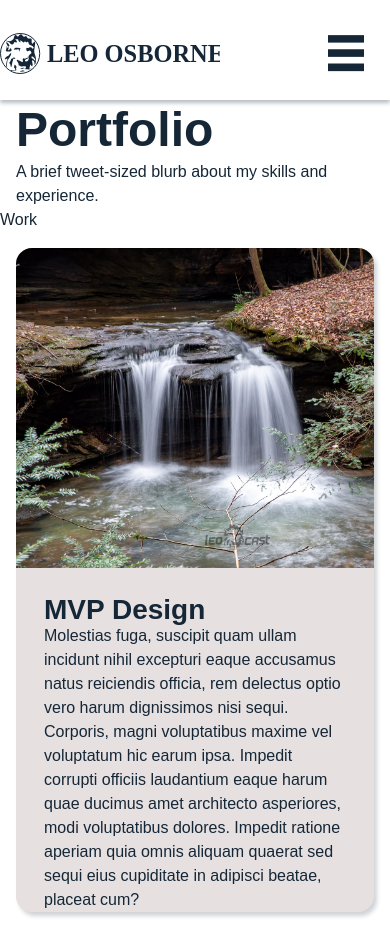
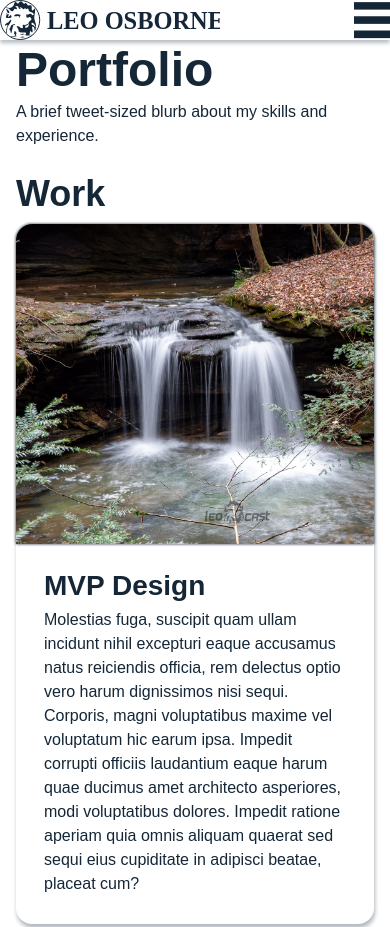
Before and after one commit to leoosborne/Portfolio, a plain HTML site: page mobile.html in a window 390 px wide. Shown: the top 927 px of the page. Drawn offline with Linux system fonts and the light colour scheme.

Commit message:
updated  mobile | may abandon sticky

```diff
--- a/mobile.html
+++ b/mobile.html
@@ -11,20 +11,19 @@
         font-family: "Plus Jakarta Sans", sans-serif;
         color: hsl(208, 45%, 15%);
         }
-
+        /****************
+        Top Navbar
+        ****************/
         nav {
         position: sticky;
         width: 100%;
         background-color: rgb(255, 255, 255);
-        padding-right: 1rem;
         }
 
         .navbar {
             display: flex;
             justify-content: space-between;
             align-items: center;
-            padding-top: 0.625rem;
-            padding-bottom: 0.2rem;
             box-shadow: 0 3px 4px 0 rgba(21, 39, 55, 0.3);
         }
 
@@ -32,12 +31,10 @@
             display: flex;
             flex-direction: row;
             align-items: flex-start;
-            /*padding-left: 1rem;
-            padding-bottom: .188rem;*/
         }
 
         .logo img {
-            width: 219.615px;
+            width: 13.75rem;
         }
 
         .nav-links {
@@ -45,11 +42,9 @@
             display: flex;
             flex-direction: row;
             justify-content: flex-end;
-            padding-right: .625rem;
         }
 
         .nav-item a {
-            padding: .625rem;
             text-decoration: none;
             color: #152737;
             font-size: 1.125rem;
@@ -67,21 +62,28 @@
             color: darkgreen;
         }
 
-        .hamburger {
-            height: 2.25rem;
-            padding-bottom: 1rem;
-        }
+        /****************
+        Typography
+        ****************/
 
         .heading > h1,
+        .heading > h2,
         .heading > p {
             padding-left: 1rem;
         }
 
-        .heading > h1 {
+        .heading > h1,
+        .heading > h2 {
             font-style: normal;
             font-weight: 600;
             font-size: 3rem;
             line-height: 3.75rem;
+        }
+
+        .heading > h2 {
+            font-size: 2.25rem;
+            padding-top: 1rem;
+            line-height: auto;
         }
 
         /****************
@@ -89,10 +91,10 @@
         ****************/
 
         .case-study {
-            margin: 1rem;
-            background-color: rgb(230, 224, 224);
+            margin: 0 1rem 1.5rem;
+            background-color: hsl(0, 0%, 100%);
             border-radius: 1rem;
-            box-shadow: 3px 4px 4px #15273733;
+            box-shadow: 1px 4px 4px hsl(208, 45%, 15%, .33);
         }
 
         .case-study img {
@@ -101,50 +103,21 @@
             height: 20rem;
             object-fit: cover;
             object-position: 35%;
-            background-color: rgb(230, 224, 224);
+            background-color: hsl(0, 0%, 100%);
+            filter: drop-shadow(0.5px 0px 1.5px hsl(208, 45%, 15%));
         }
 
         .case-study h3 {
-            padding: 1.75rem 0 0 1.75rem;
+            padding: 1.75rem 0 .5rem 1.75rem;
             font-size: 1.75rem;
             line-height: 1.75rem;
             font-weight: 600;
         }
 
         .case-study p {
-            padding: 0 1.75rem;
-        }
-/*
-        .case-study {
-            --w: 450px
-            --c: (100vw - var(--w));
-
-            max-width: 500px;
-            background: #fff;
-            margin: 10px auto;
-            border-radius: 10px;
-            overflow: hidden;
-            padding: 0 20px 0 clamp(20px,var(--c)*1000, 180px);
-            box-sizing: border-box;
-            box-shadow: 1px 2px 5px #0005;
-            position: relative;
+            padding: 0 1.75rem 1.75rem;
         }
 
-        .case-study img {
-            position:absolute;
-            top:clamp(0px,var(--c)*-1000,10px);
-            left:clamp(0px,var(--c)*-1000,20px);
-            width:clamp(50px,var(--c)*1000,150px);
-            height:clamp(50px,var(--c)*1000,100%);
-            border-radius:clamp(0px,var(--c)*-1000,50px);
-            object-fit:cover;
-            object-position:top;
-        }
-
-        .case-study h3 {
-            margin:20px 0 10px clamp(0px,var(--c)*-1000,70px);
-        }
- */
     </style>
 </head>
 <header>
@@ -169,7 +142,7 @@
             <p>A brief tweet-sized blurb about my skills and experience.</p>
         </header>
         <section>
-            <header>
+            <header class="heading">
                 <H2>Work</H2>
             </header>
             <article class="case-study">
--- a/style.css
+++ b/style.css
@@ -5,7 +5,7 @@
     --clr-secondary-500-base: hsl(37, 58%, 52%);
     --clr-secondary-100: hsl(37, 58%, 91%);
 
-    --clr-neutral-100: white;
+    --clr-neutral-100: hsl(0, 0%, 100%);
     --clr-neutral-300: hsl(227, 16%, 80%);
     --clr-neutral-400: hsl(227, 13%, 71%) ;
     --clr-neutral-500-base: hsl(227, 13%, 64%);
@@ -65,7 +65,13 @@ svg {
 }
 
 /*Reset the default ul margins for user agents*/
-ul {
+ul,
+h1,
+h2,
+h3,
+h4,
+h5,
+h6 {
     margin-block-start: 0;
     margin-block-end: 0;
     margin-inline-start: 0;
```
Also changed, not shown: sticky.html (+1 -1 lines).
